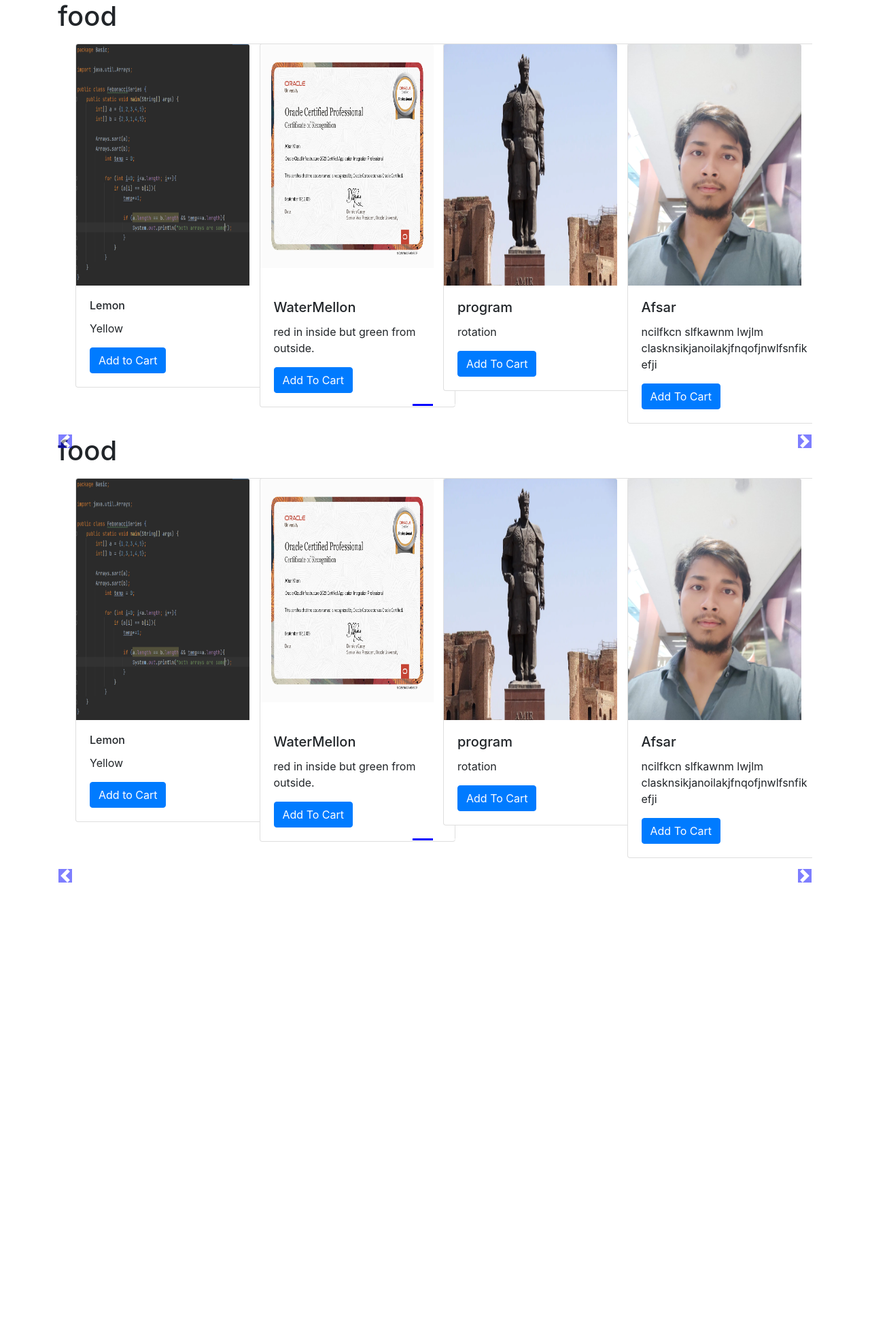
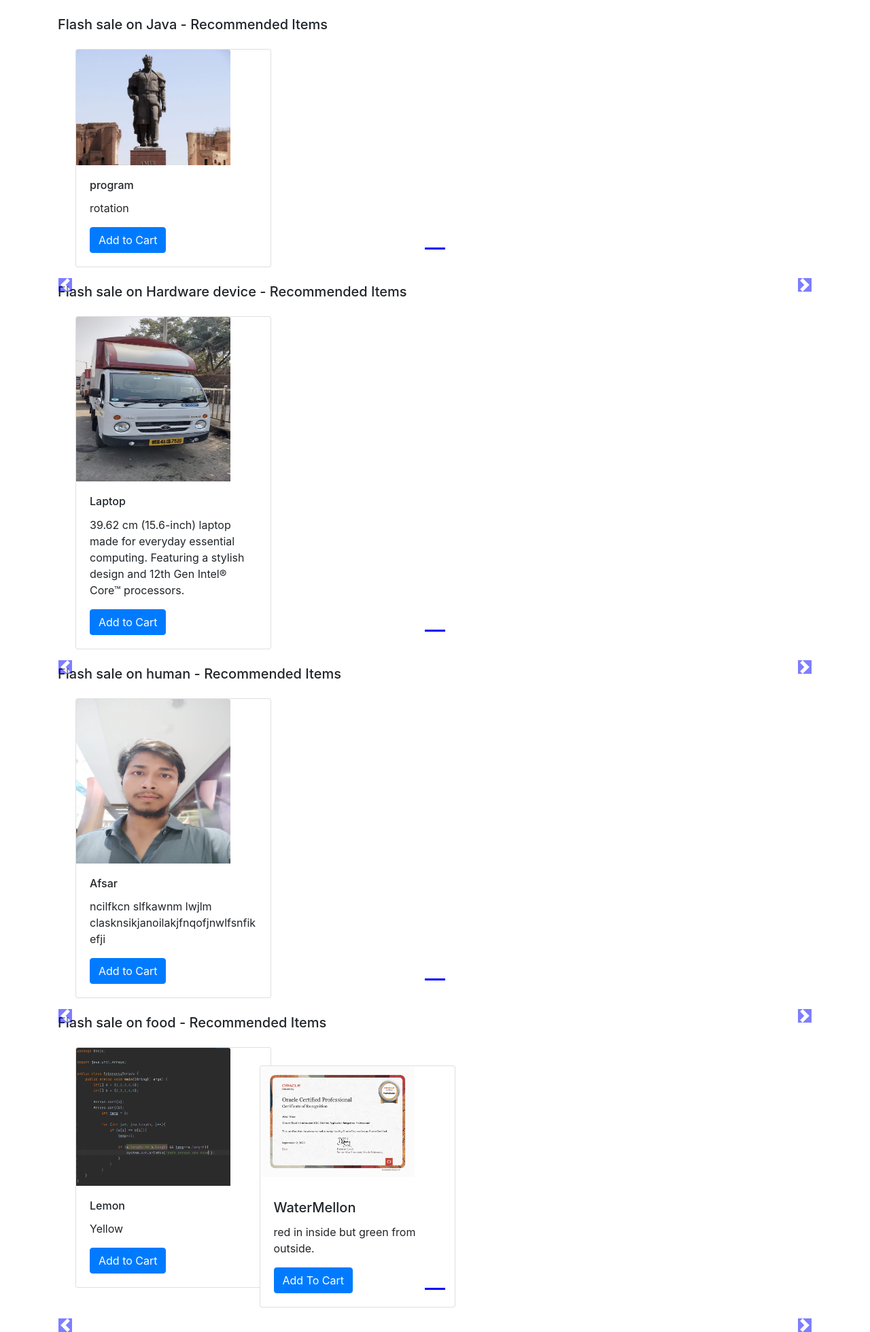
Before and after one commit to KhanAfsar12/E-Commerce-Website, a Django app: page /shop/ in a window 1280 px wide. Shown: the part 56-2015 px from the top of the page at 68% size. Before the commit the page ends 1354 px from the top, so only its background shows below. Run offline with Django 5.2, Linux system fonts and the light colour scheme; data comes from the database, SQL or seed files in the repository; some libraries are stand-ins or nearby versions.

Commit message:
Category-Wise product display

```diff
--- a/mac/shop/templates/shop/index.html
+++ b/mac/shop/templates/shop/index.html
@@ -13,8 +13,8 @@
 
       .col-md-3 img{
 
-      width:255px;
-      height:355px;
+      width:227px;
+      max-height:242px;
       }
 
       body .carousel-indicator li{
@@ -47,7 +47,7 @@
 
     <!--   Slideshow starts here-->
     {% for product, range, nSlides in allProds %}
-    <h1>{{product.0.category}}</h1>
+    <h5 class="my-4">Flash sale on {{product.0.category}} - Recommended Items</h5>
   <div id="demo{{forloop.counter}}" class="carousel slide my-3" data-ride="carousel">
    <ul class="carousel-indicators">
     <li data-target="#demo{{forloop.counter}}" data-slide-to="0" class="active"></li>
--- a/mac/shop/views.py
+++ b/mac/shop/views.py
@@ -7,11 +7,18 @@ def index(request):
     products = Product.objects.all()
     print(products)
     n = len(products)
-    nSlides = n//4 + ceil((n/4)-(n//4))
     # params = {'no_of_slides': nSlides, 'range': range(1, nSlides), 'product': products}
-    allProds = [[products, range(1, nSlides), nSlides],
-                [products, range(1, nSlides), nSlides]]
-    params = {'allProds': allProds}
+    # allProds = [[products, range(1, nSlides), nSlides],
+    #             [products, range(1, nSlides), nSlides]]
+    allProds = []
+    catprods = Product.objects.values('category', 'id')
+    cats = {item['category'] for item in catprods}
+    for cat in cats:
+        prod = Product.objects.filter(category=cat)
+        n = len(prod)
+        nSlides = n // 4 + ceil((n / 4) - (n // 4))
+        allProds.append([prod, range(1, nSlides), nSlides])
+        params = {'allProds': allProds}
     return render(request, 'shop/index.html', params)
 
 def about(request):
```
